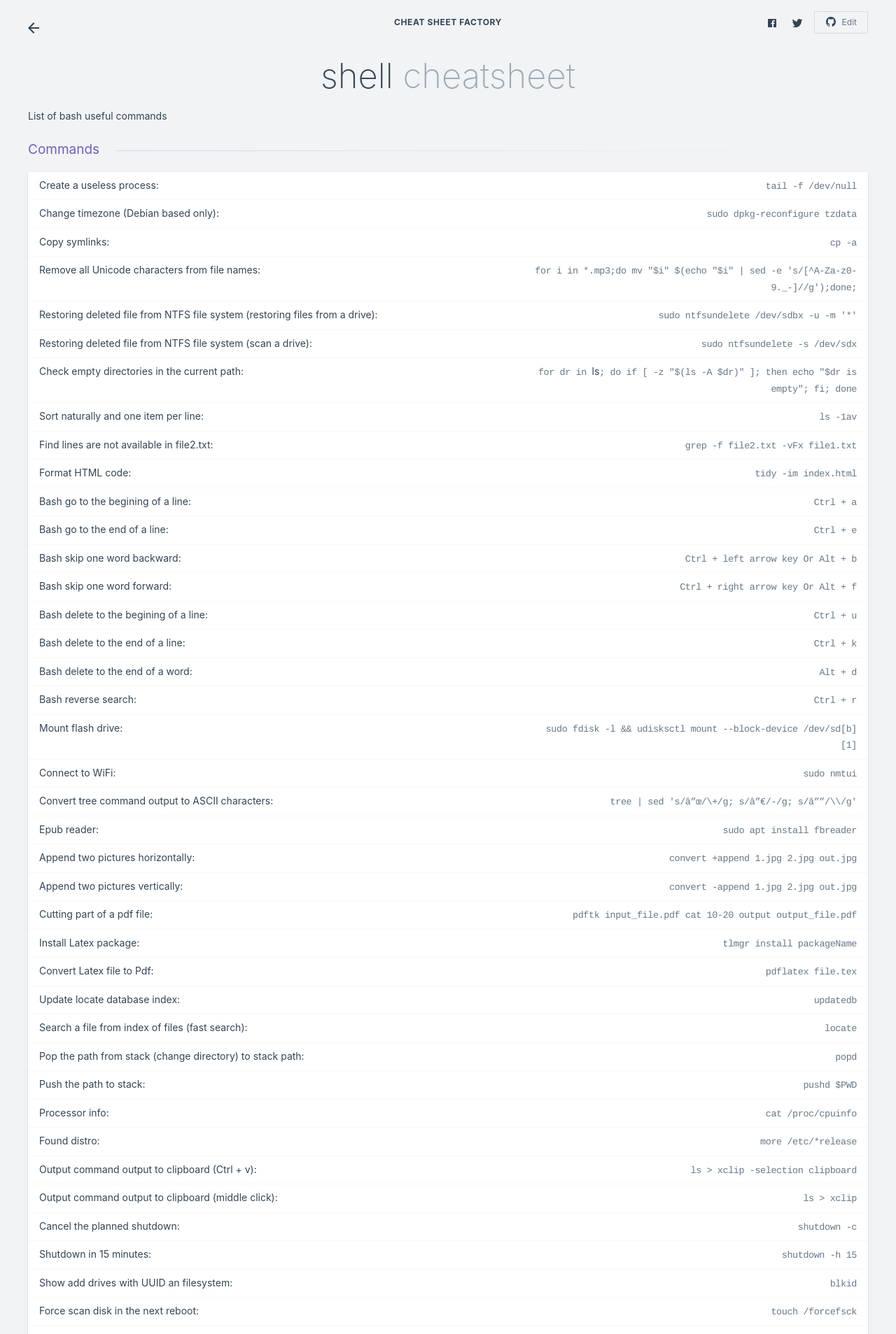
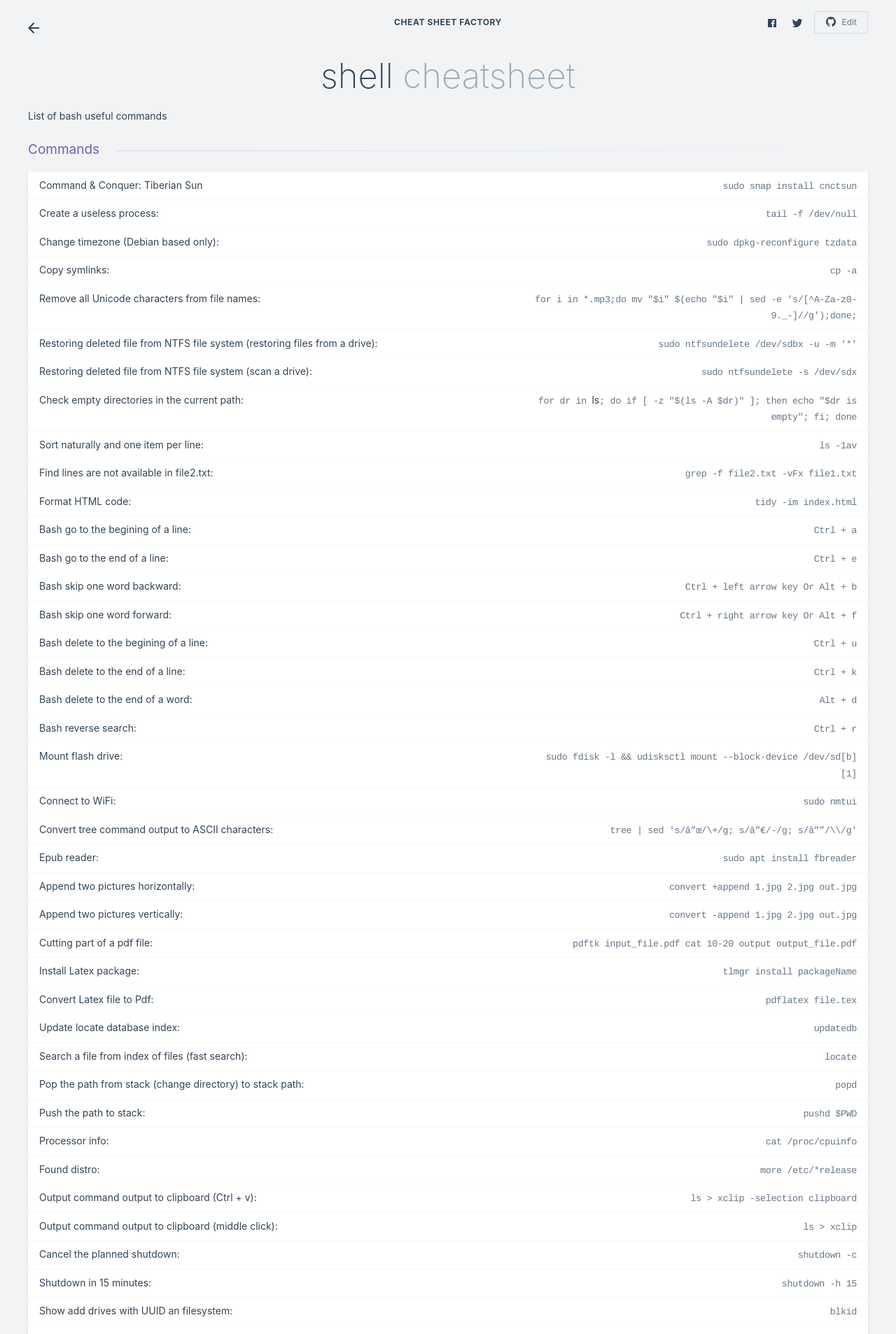
Before and after one commit to kasramp/cheat-sheet-factory, a Jekyll site: the page built from linux/shell.md, in a window 1280 px wide. Shown: the top 1907 px of the page at 70% size. Built offline with Jekyll 4.4.1, drawn with Linux system fonts in a browser that asks for light colours; nearby versions of some CDN libraries.

Commit message:
Add C&C Tiberian Sun

```diff
--- a/linux/shell.md
+++ b/linux/shell.md
@@ -17,6 +17,7 @@ Shortcuts
 
 ### Commands
 
+| Command & Conquer: Tiberian Sun | `sudo snap install cnctsun` |
 | Create a useless process: | `tail -f /dev/null` |
 | Change timezone (Debian based only): | `sudo dpkg-reconfigure tzdata` |
 | Copy symlinks: | `cp -a` |
```
